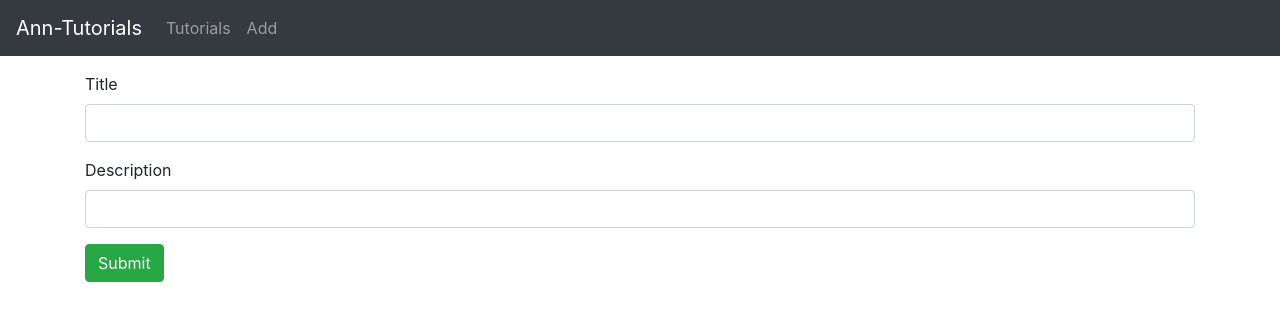
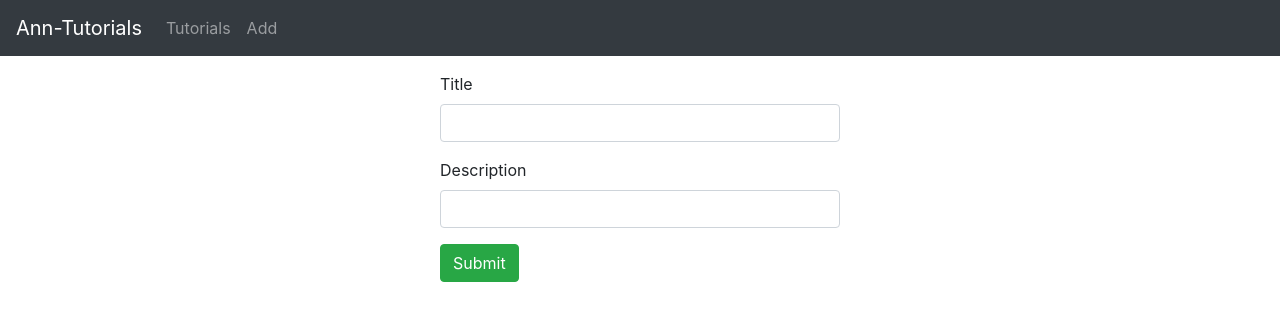
Before and after one commit to Annaliskirwa/_App_Diecisiete, an Angular app: page /add in a window 1280 px wide. Shown: the top 320 px of the page. Built offline with nearby package versions, Linux system fonts and the light colour scheme.

Commit message:
Styled the form

```diff
--- a/src/app/components/add-tutorial/add-tutorial.component.css
+++ b/src/app/components/add-tutorial/add-tutorial.component.css
@@ -0,0 +1,4 @@
+.submit-form {
+    max-width: 400px;
+    margin: auto;
+  }
```
